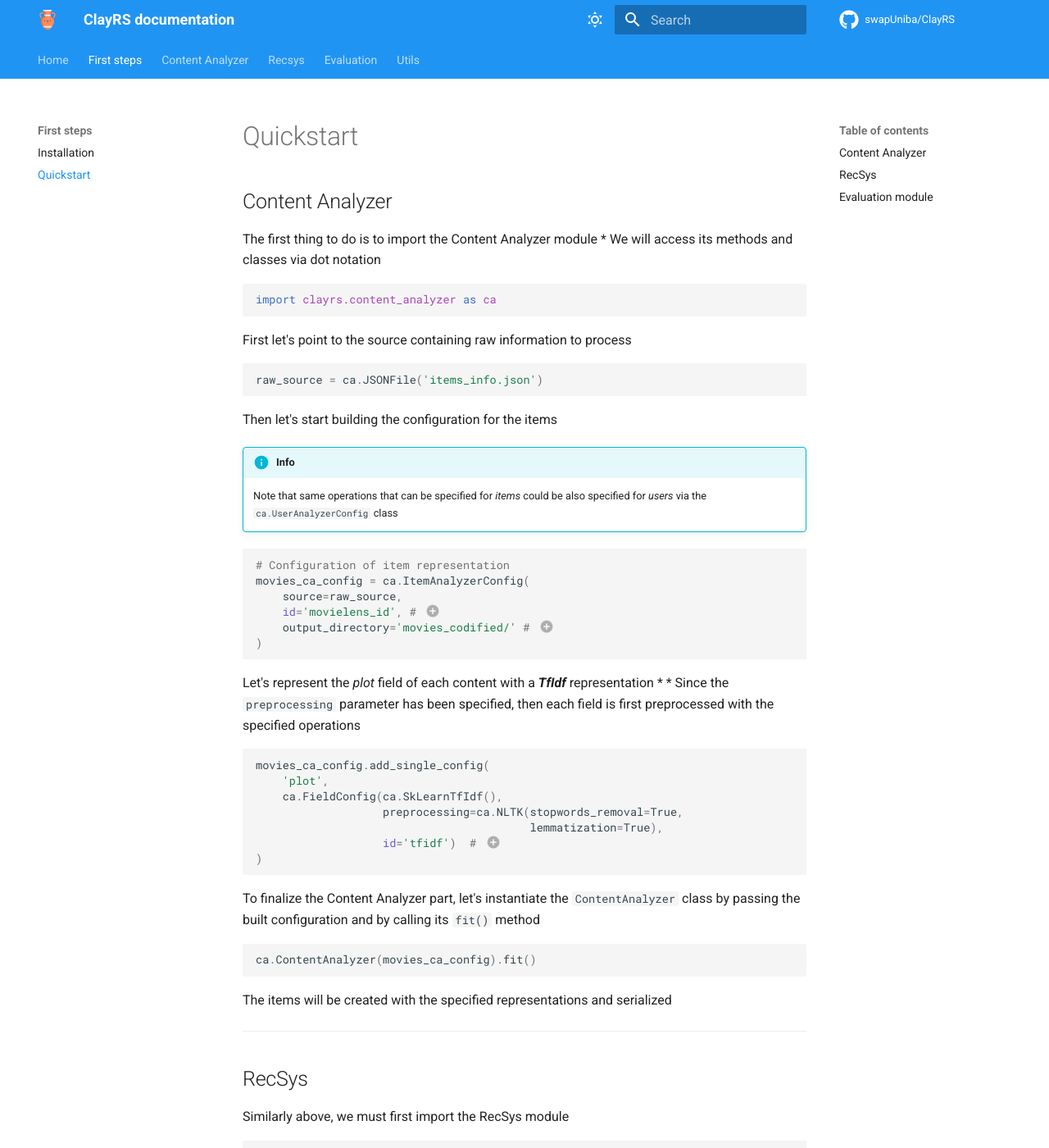
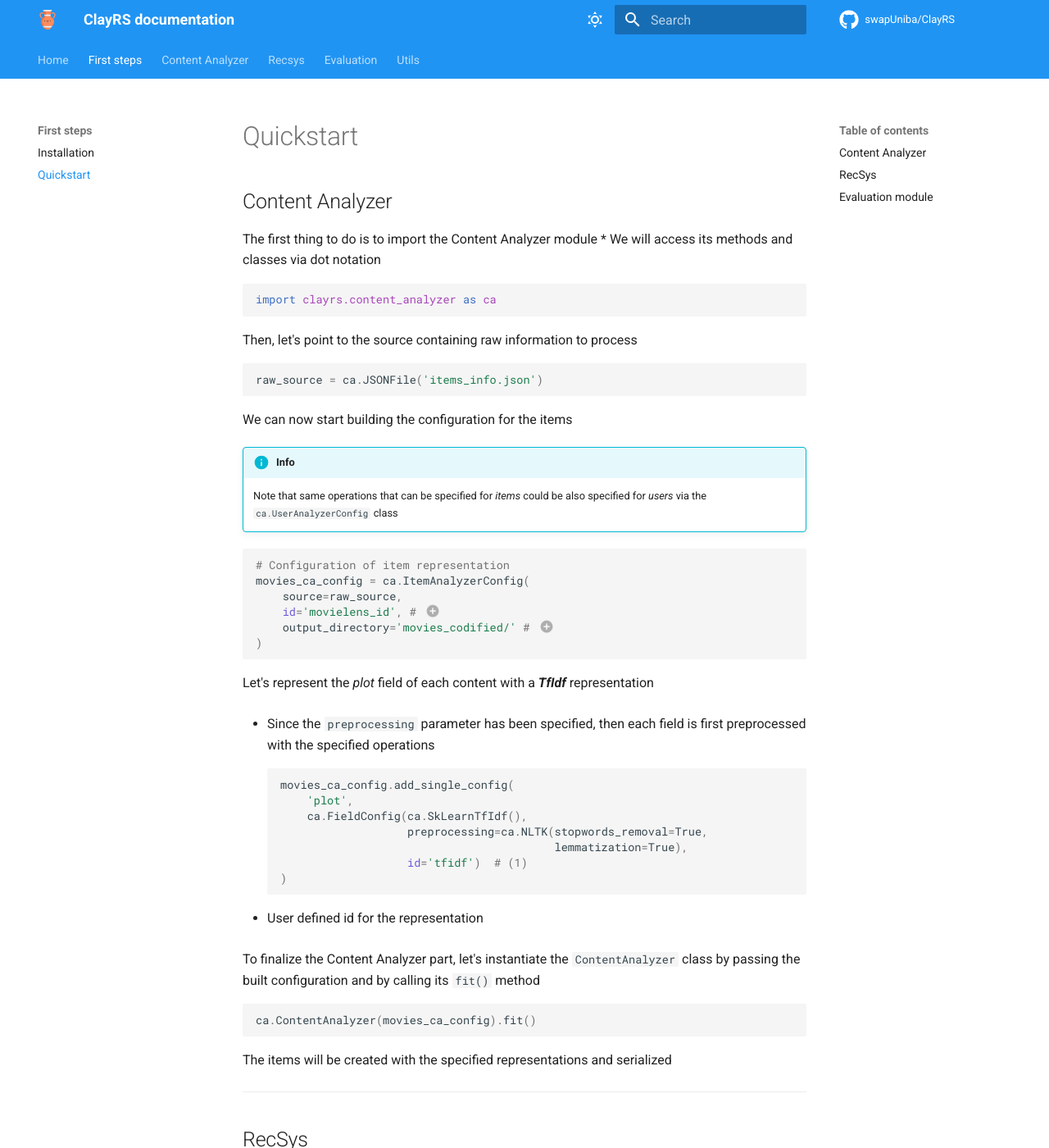
Before and after one commit to swapUniba/ClayRS, an MkDocs documentation site: the page built from docs/mkdocs/docs/first_steps/quickstart.md, in a window 1280 px wide and 1400 px high. Shown: the whole window at 82% size. Built offline with MkDocs 1.6.1 and Material for MkDocs 9.7.7, drawn with Linux system fonts in a browser that asks for light colours; comment, search, counter and statistics services are not loaded.

Commit message:
fix small typos

````diff
--- a/docs/mkdocs/docs/first_steps/quickstart.md
+++ b/docs/mkdocs/docs/first_steps/quickstart.md
@@ -7,12 +7,12 @@
 import clayrs.content_analyzer as ca
 ```
 
-First let's point to the source containing raw information to process
+Then, let's point to the source containing raw information to process
 ```python
 raw_source = ca.JSONFile('items_info.json')
 ```
 
-Then let's start building the configuration for the items
+We can now start building the configuration for the items
 
 !!! info
 
@@ -32,7 +32,7 @@
 2. Directory which will contain items complexly represented
 
 Let's represent the *plot* field of each content with a ***TfIdf*** representation
-*
+
 * Since the `preprocessing` parameter has been specified, then each field is first preprocessed with the specified
 operations
 ```python
````
